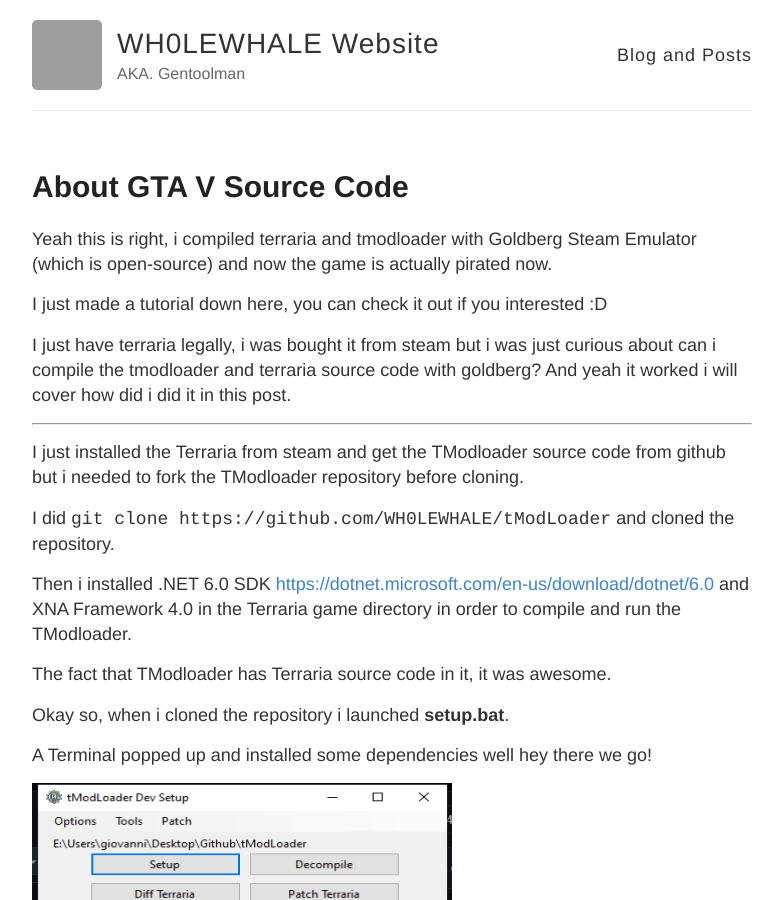
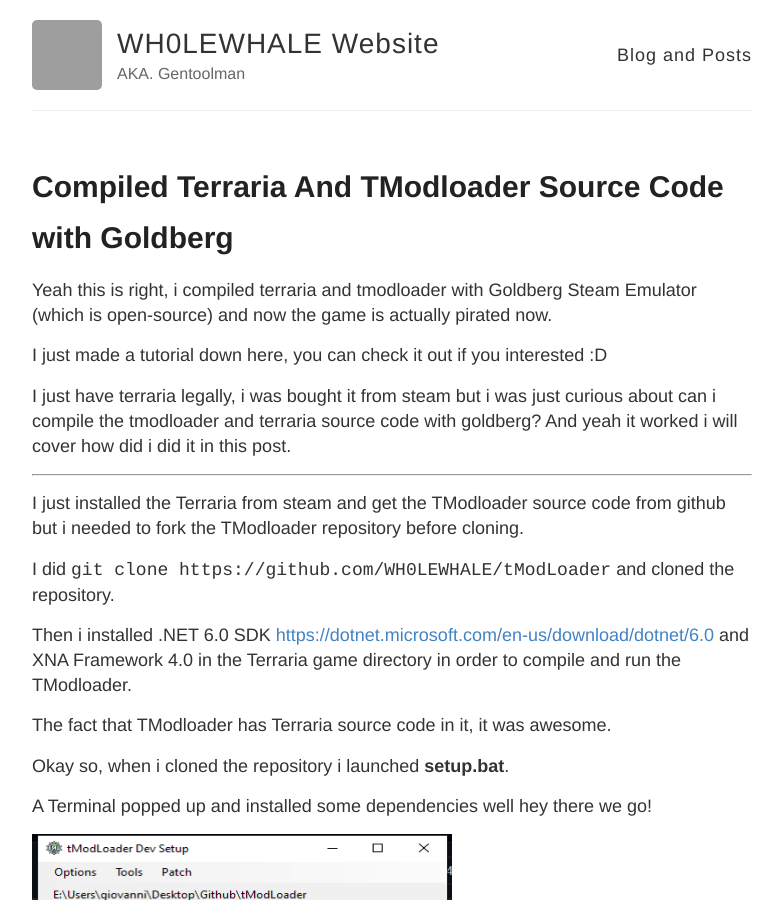
Before and after one commit to AnomaliesGentoolman/AnomaliesGentoolman.github.io, a Jekyll site: the page built from _posts/2024-2-7-compiled-terraria.md, in a window 1280 px wide and 900 px high. Shown: the whole window, without its empty margins (248-1031 px from the left). Built offline with Jekyll 4.4.1, drawn with Linux system fonts in a browser that asks for light colours; grey boxes are pictures that could not be loaded.

Commit message:
Update 2024-2-7-compiled-terraria.md

```diff
--- a/_posts/2024-2-7-compiled-terraria.md
+++ b/_posts/2024-2-7-compiled-terraria.md
@@ -1,6 +1,7 @@
 ---
 layout: post
-title: About GTA V Source Code
+title: Compiled Terraria And TModloader Source Code with Goldberg
+description: Compiled Terraria and Tmodloader with Goldberg Steam Emulator
 tags: terraria tmodloader goldberg
 ---
 
```
